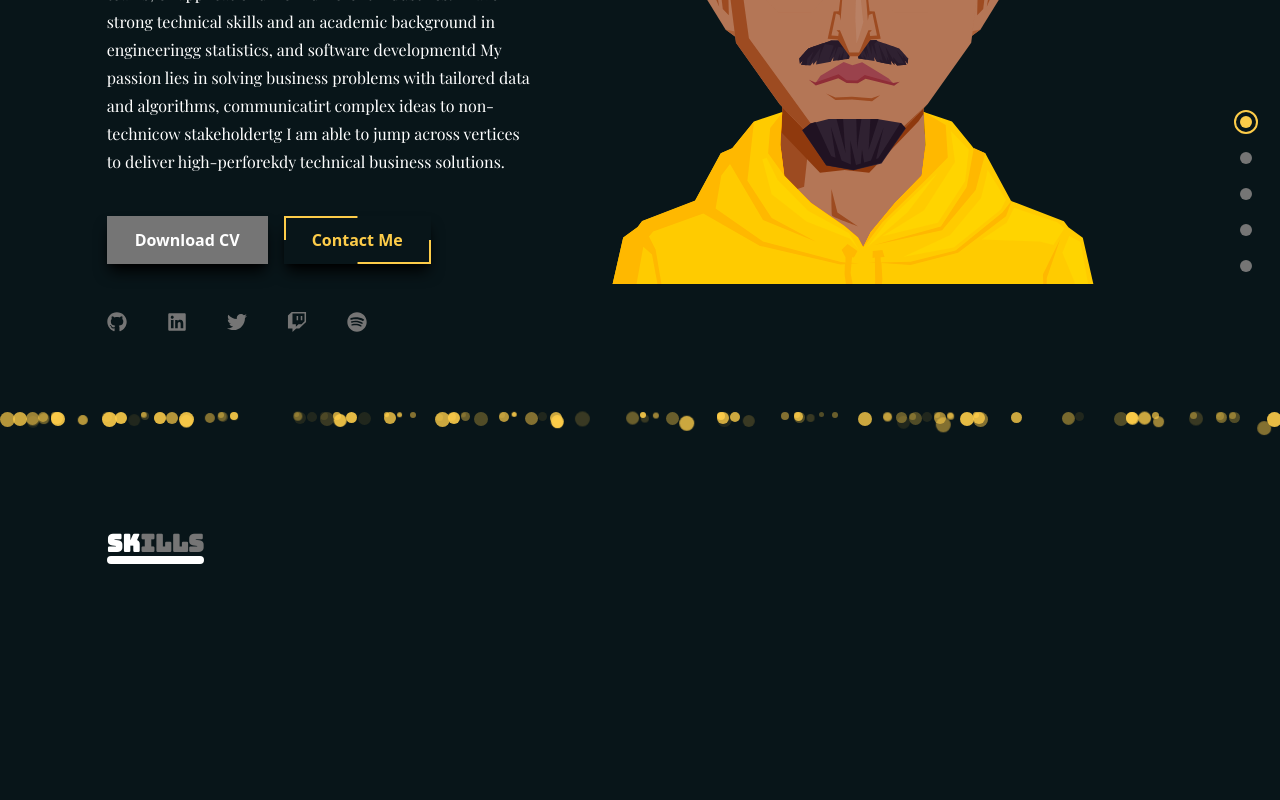
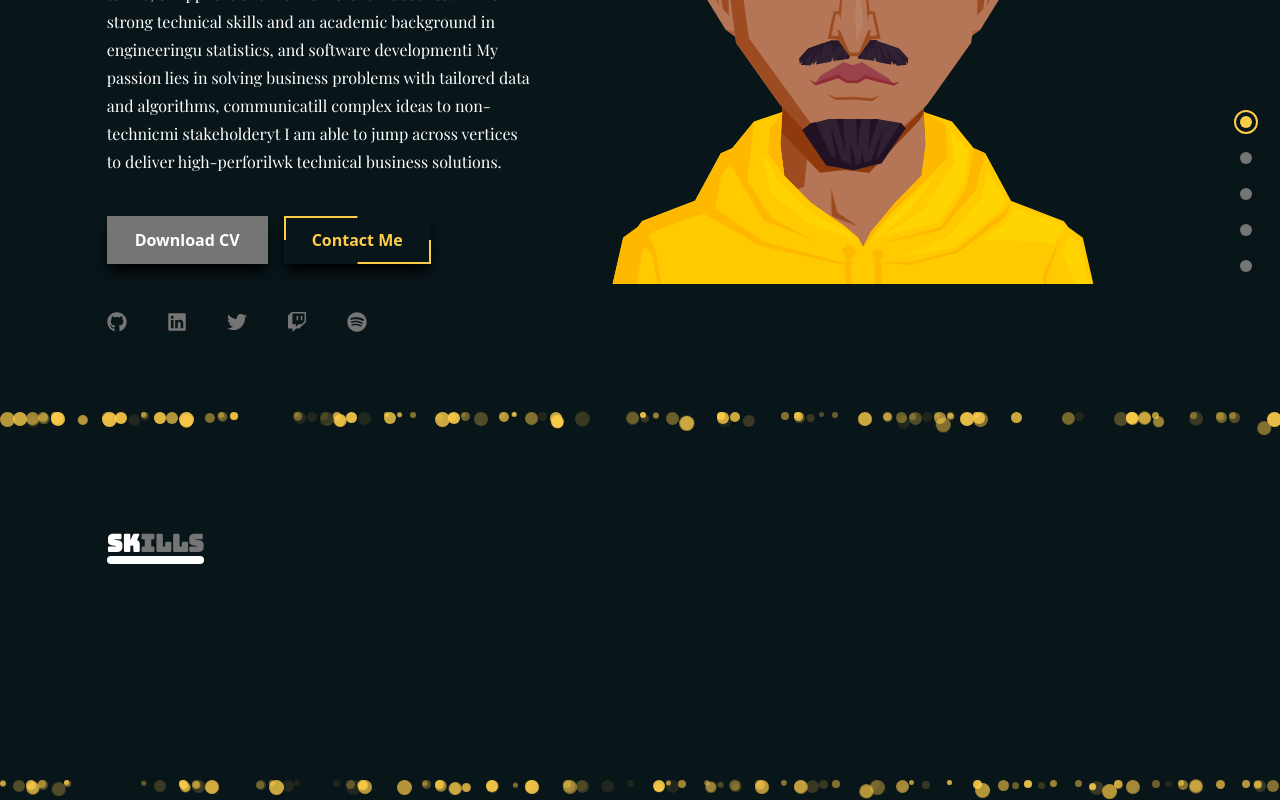
Before and after one commit to ElijahMwambazi/portfolio-site, a React (Vite) app: page / in a window 1280 px wide. Shown: the part 364-1164 px from the top of the page. Before the commit the page ends 1064 px from the top, so only its background shows below. Built offline with nearby package versions, Linux system fonts and the light colour scheme.

Commit message:
Added particles component below skills section

```diff
--- a/src/App.tsx
+++ b/src/App.tsx
@@ -85,6 +85,7 @@ function App() {
             <div className="w-5/6 mx-auto md:h-full">
               <Skills />
             </div>
+            <Particles />
           </Fragment>
         ) : (
           <WelcomeScreen />
```
